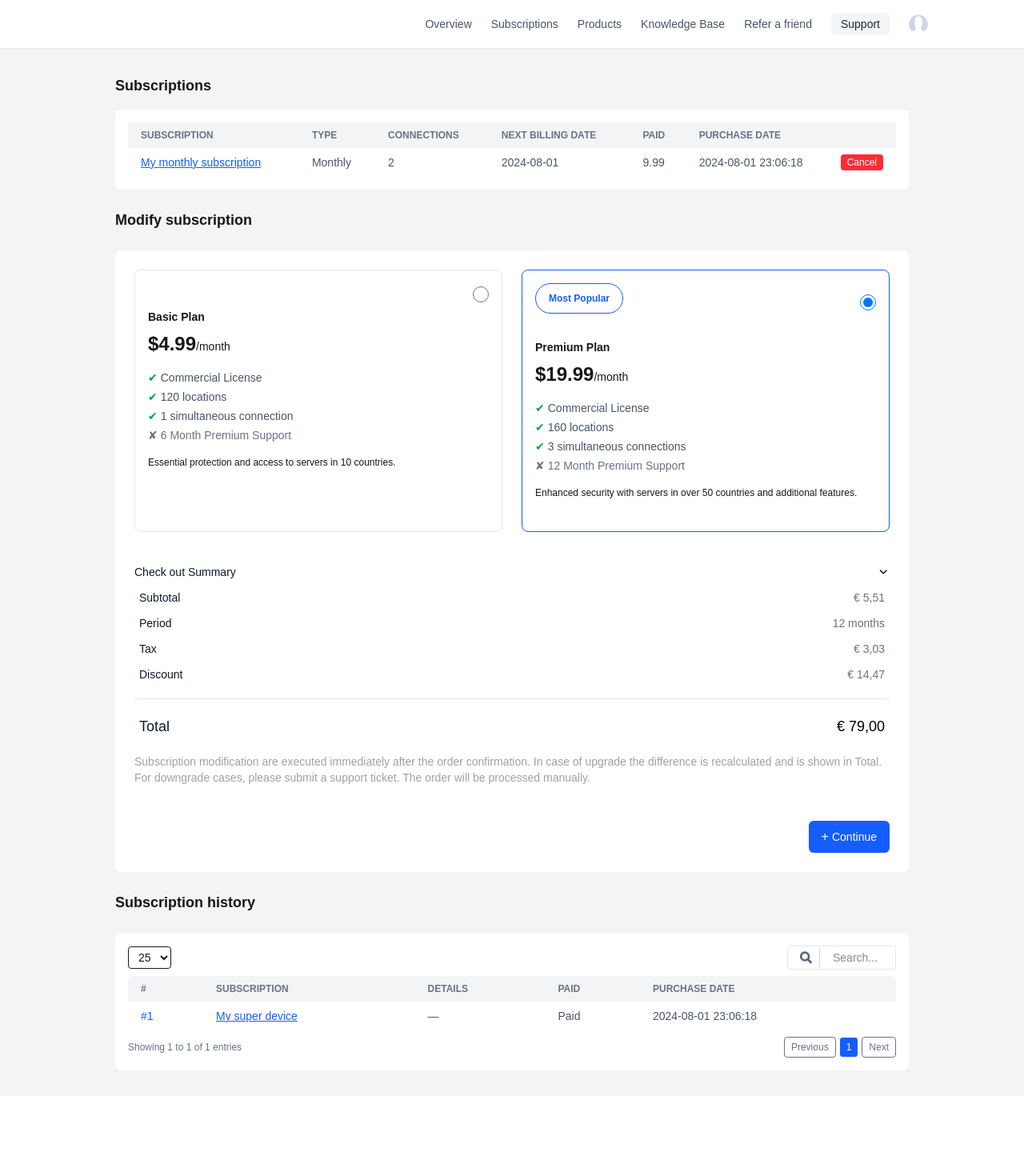
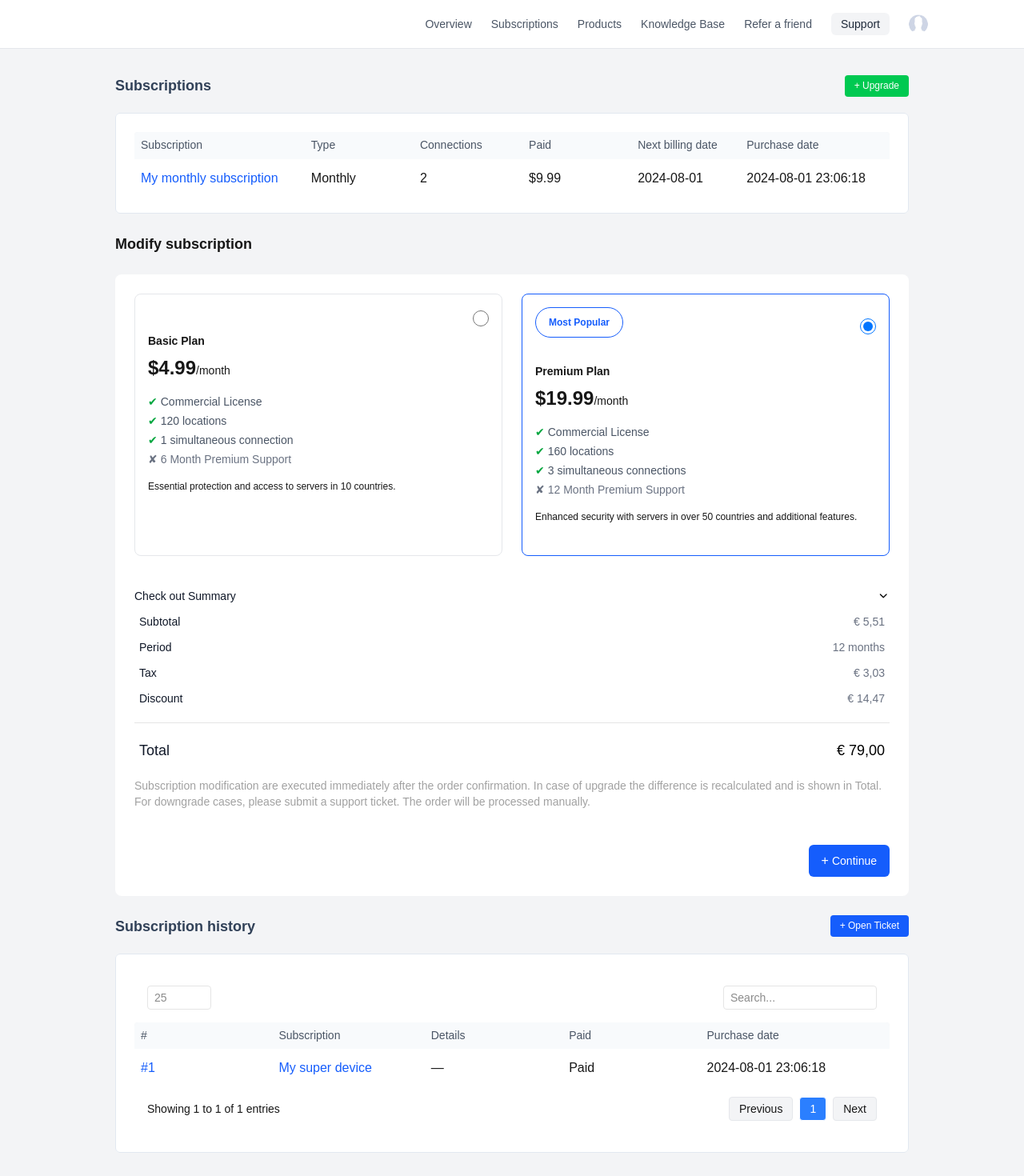
Before and after one commit to TeccClubb/SafeSerfProClientPortal, a Next.js app: page /subscription in a window 1280 px wide. Shown: the top 1470 px of the page at 80% size. Before the commit the page ends 1370 px from the top, so only its background shows below. Built offline with nearby package versions, Linux system fonts and the light colour scheme.

Commit message:
updation code

```diff
--- a/src/components/subscriptionSection/SubscriptionHistory.tsx
+++ b/src/components/subscriptionSection/SubscriptionHistory.tsx
@@ -1,64 +1,22 @@
+import TableSection from "../tableSection";
 
 const SubscriptionHistory = () => {
   return (
     <div>
 
-      <h2 className="text-lg font-semibold mb-4 ">Subscription history</h2>
-      <div className=" rounded-lg p-4 bg-white mt-6">
-        <div className="flex justify-between items-center mb-2">
-          <select className="border px-2 py-1 text-sm rounded">
-            <option>25</option>
-          </select>
-          <div className="relative w-34"> {/* Reduced width from max-w-sm */}
-            <div className="absolute left-4 top-1/2 transform -translate-y-1/2 flex items-center space-x-2">
-              <img
-                src="/search.png"
-                alt="Search"
-                className="w-4 h-4"
-              />
-              <div className="w-px h-6 bg-gray-300" /> {/* Thin vertical line */}
-            </div>
-            <input
-              type="text"
-              placeholder="Search..."
-              className="pl-14 pr-4 py-1 border border-gray-200 text-sm rounded w-full"
-            />
-          </div>
+      <TableSection
+                     title="Subscription history"
+                     actionLabel="+ Open Ticket"
+                     searchable
+                     pagination
+                     columns={['#','Subscription','Details','Paid','Purchase date']}
+                     data={[
+                         ['#1', 'My super device', '—', 'Paid', '2024-08-01 23:06:18'
+                         ]
+                     ]}
+                     highlightColumns={[0,1]}
 
-
-        </div>
-        <div className="overflow-x-auto rounded-md">
-
-        <table className="w-full text-sm text-left overflow-x-auto text-gray-600">
-          <thead className="bg-gray-100 text-gray-500 text-xs uppercase">
-            <tr>
-              <th className="px-4 py-2">#</th>
-              <th className="px-4 py-2">Subscription</th>
-              <th className="px-4 py-2">Details</th>
-              <th className="px-4 py-2">Paid</th>
-              <th className="px-4 py-2">Purchase date</th>
-            </tr>
-          </thead>
-          <tbody>
-            <tr className="">
-              <td className="px-4 py-2 text-blue-600">#1</td>
-              <td className="px-4 py-2 text-blue-600 underline cursor-pointer">My super device</td>
-              <td className="px-4 py-2">—</td>
-              <td className="px-4 py-2">Paid</td>
-              <td className="px-4 py-2">2024-08-01 23:06:18</td>
-            </tr>
-          </tbody>
-        </table>
-        </div>
-        <div className="flex justify-between items-center mt-2 text-xs text-gray-500">
-          <span>Showing 1 to 1 of 1 entries</span>
-          <div className="space-x-1">
-            <button className="border border-gray- px-2 py-1 rounded">Previous</button>
-            <button className="border px-2 py-1 bg-blue-600 text-white rounded">1</button>
-            <button className="border px-2 py-1 rounded">Next</button>
-          </div>
-        </div>
-      </div>
+                 />
     </div>
   );
 };
--- a/src/components/subscriptionSection/SubscriptionTable.tsx
+++ b/src/components/subscriptionSection/SubscriptionTable.tsx
@@ -1,38 +1,17 @@
+import TableSection from "../tableSection";
 
 const SubscriptionTable = () => {
     return (
-      <div >
-        <h2 className="text-lg font-semibold mb-4">Subscriptions</h2>
-        <div className=" overflow-x-auto rounded-lg p-4 bg-white">
-        <table className="w-full text-sm text-left responsive text-gray-600">
-          <thead className="bg-gray-100 text-gray-500 text-xs uppercase">
-            <tr>
-              <th className="px-4 py-2">Subscription</th>
-              <th className="px-4 py-2">Type</th>
-              <th className="px-4 py-2">Connections</th>
-              <th className="px-4 py-2">Next billing date</th>
-              <th className="px-4 py-2">Paid</th>
-              <th className="px-4 py-2">Purchase date</th>
-            </tr>
-          </thead>
-          <tbody>
-            <tr className="">
-              <td className="px-4 py-2 text-blue-600 underline cursor-pointer">
-                My monthly subscription
-              </td>
-              <td className="px-4 py-2">Monthly</td>
-              <td className="px-4 py-2">2</td>
-              <td className="px-4 py-2">2024-08-01</td>
-              <td className="px-4 py-2">9.99</td>
-              <td className="px-4 py-2 flex items-center justify-between">
-                2024-08-01 23:06:18
-                <button className="bg-red-500 text-white px-2 py-0.5 text-xs rounded ml-2">Cancel</button>
-              </td>
-            </tr>
-          </tbody>
-        </table>
-        </div>
-
+      <div>
+        <TableSection
+                title="Subscriptions"
+                actionLabel="+ Upgrade"
+                columns={['Subscription', 'Type', 'Connections', 'Paid', 'Next billing date', 'Purchase date']}
+                data={[
+                    ['My monthly subscription', 'Monthly', '2', '$9.99', '2024-08-01', '2024-08-01 23:06:18']
+                ]}
+                highlightColumns={[0]}
+            />
       </div>
     );
   };
```
